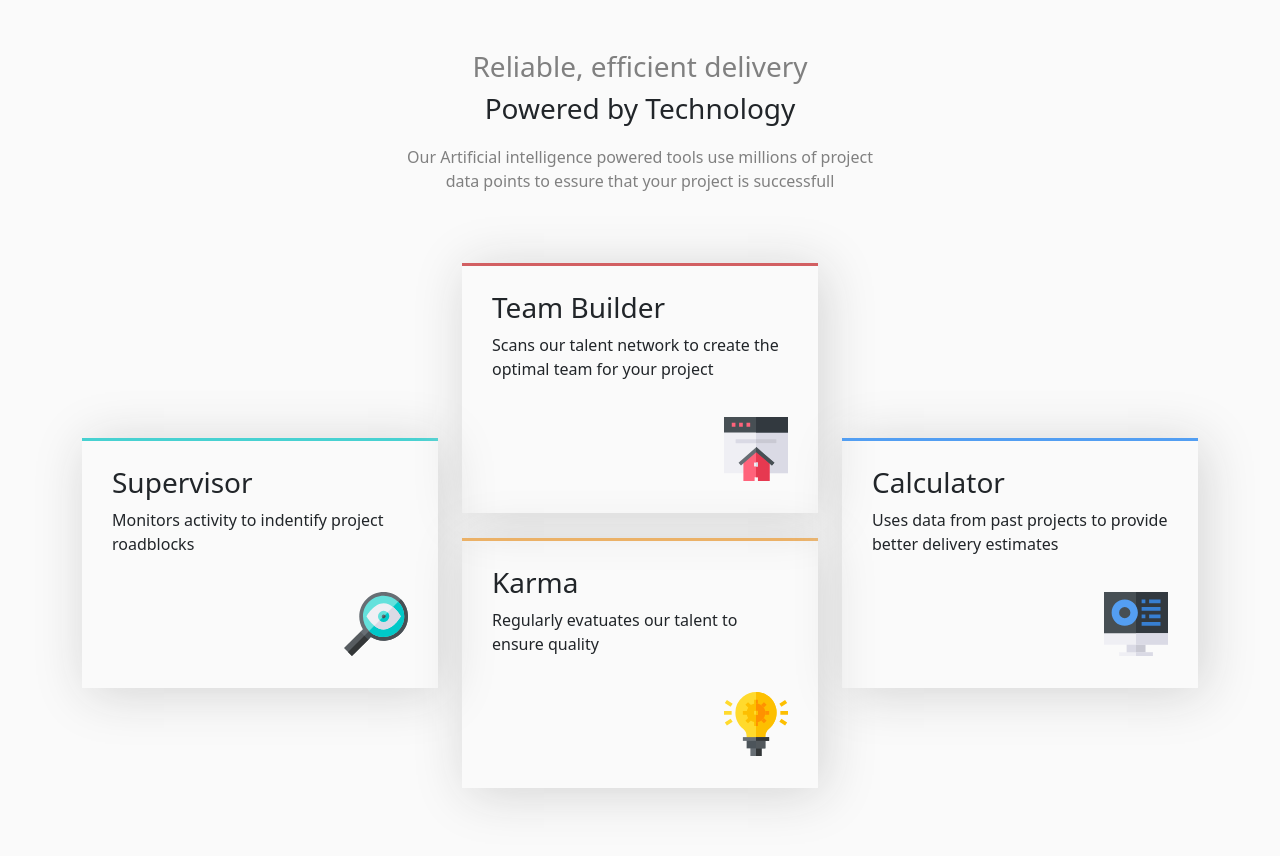
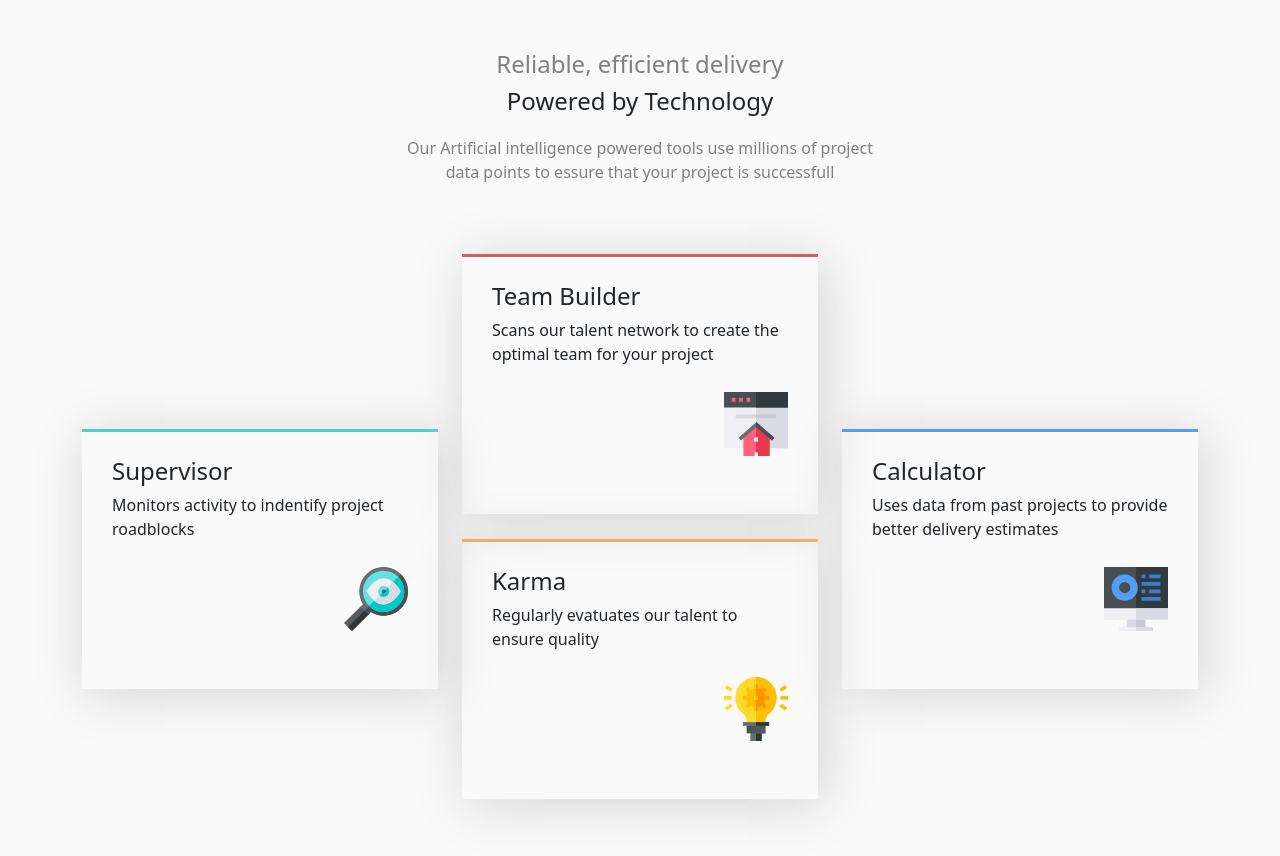
Before and after one commit to rbshoriful/Qtec, a plain HTML site: page index.html in a window 1280 px wide. Drawn offline with nearby package versions, Linux system fonts and the light colour scheme.

Commit message:
resolved

```diff
--- a/index.html
+++ b/index.html
@@ -12,8 +12,8 @@
 <body>
 <header class="container header-bg">
     <!-- header start -->
-        <h3><span class="header">Reliable, efficient delivery</span></h3>
-        <h3>Powered by Technology</h3>
+        <h4><span class="header">Reliable, efficient delivery</span></h4>
+        <h4>Powered by Technology</h4>
         <p>Our Artificial intelligence powered tools use millions of project data points to essure that your project is successfull</p>
     <!-- header end -->
 </header>
@@ -22,7 +22,7 @@
         <div class="row">
             <div class="col-md-4">
                 <div class="box box1">
-                    <h3>Supervisor</h3>
+                    <h4>Supervisor</h4>
                     <p>Monitors activity to indentify project roadblocks</p>
                     <img src="images/icon-supervisor.svg" alt="">
                 </div>
@@ -30,14 +30,14 @@
             <div class="col-md-4">
                 <div class=" box box2">
                     <div>
-                        <h3>Team Builder</h3>
+                        <h4>Team Builder</h4>
                         <p>Scans our talent network to create the optimal team for your project</p>
                         <img src="images/icon-team-builder.svg" alt="">
                     </div>
                 </div>
                 <div class="box box3">
                     <div>
-                        <h3>Karma</h3>
+                        <h4>Karma</h4>
                         <p>Regularly evatuates our talent to ensure quality</p>
                         <img src="images/icon-karma.svg" alt="">
                     </div>
@@ -45,7 +45,7 @@
             </div>
             <div class="col-md-4">
                 <div class="box box4">
-                    <h3>Calculator</h3>
+                    <h4>Calculator</h4>
                     <p>Uses data from past projects to provide better delivery estimates</p>
                     <img src="images/icon-calculator.svg" alt="">
                 </div>
--- a/style.css
+++ b/style.css
@@ -19,7 +19,7 @@ body{
 }
 .box{
     box-shadow: 5px 5px 50px lightgray;
-    height: 250px;
+    height: 260px;
     margin-bottom: 25px;
     padding: 25px 30px ;
 
@@ -38,20 +38,28 @@ body{
 }
 .box img{
     float: right;
-    margin-top: 20px ;
+    margin-top: 30px;
 }
 .box4{
     margin-top: 175px;
     border-top: 3px solid #529ef2;
 }
+@media only screen and (min-width: 980px){
+    .box img{
+        margin-top: 10px;
+    }
+}
 @media only screen and (min-width: 767px) and (max-width: 980px) {
     .header-bg{
         width: 60%;
     }
+    .box img{
+        margin-top: 5px;
+    }
     .box1 {
         margin-top: 175px;
     }
-    .box2 img{
+    .box2{
         margin-top: 0px;
     }
     .box4{
@@ -65,7 +73,9 @@ body{
     .box1 {
         margin-top: 0px;
     }
-
+    .box img{
+        margin-top: 30px;
+    }
     .box4{
         margin-top: 0px;
     }
```
